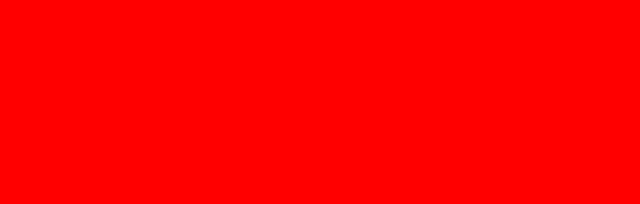
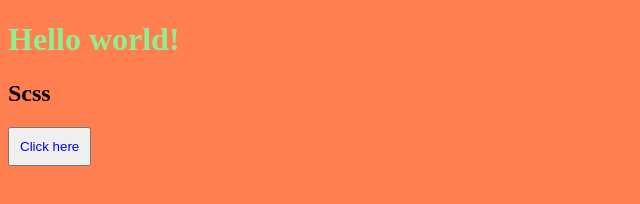
Before and after one commit to plinio-dev/html-sass-first, a website: page index.html in a window 1280 px wide. Shown: the whole page, without its empty margins (0-640 px from the left). Drawn offline with Linux system fonts and the light colour scheme.

Commit message:
h1 bottone e variabili

```diff
--- a/index.html
+++ b/index.html
@@ -9,8 +9,10 @@
   <title>Sass first</title>
 </head>
   <body>
-
+    <h1>Hello world!</h1>
+    <h2>Scss</h2>
+    <button>Click here</button>
 
   <script src="dist/app.js" charset="utf-8"></script>
- </body>
+  </body>
 </html>
--- a/src/app.scss
+++ b/src/app.scss
@@ -1,4 +1,19 @@
+
+$colore-primario: coral;
+$colore-secondario: lightgreen;
+$padding-btn: 10px;
+$colore-testo: blue;
+
 body {
-  background-color: red;
+  background-color: $colore-primario;
   padding: 0;
 }
+
+h1 {
+  color: $colore-secondario;
+}
+
+button {
+  color: $colore-testo;
+  padding: $padding-btn;
+}
```
Also changed, not shown: dist/app.css.
